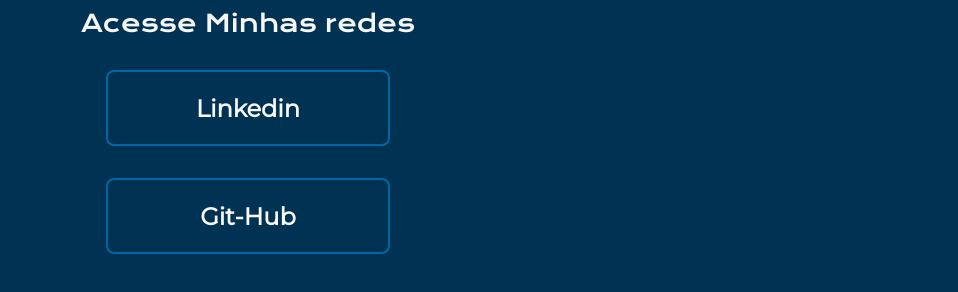
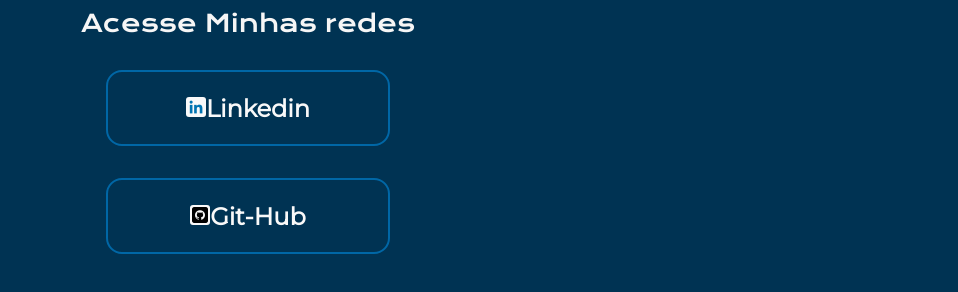
Before and after one commit to pbigai/html-css-alura, a plain HTML site: page index.html in a window 1280 px wide. Shown: the part 570-862 px from the top of the page, without its empty margins (161-1119 px from the left). Drawn offline with nearby package versions, Linux system fonts and the light colour scheme.

Commit message:
Atualizando layout

```diff
--- a/index.html
+++ b/index.html
@@ -27,8 +27,8 @@
                 React, Html e CSS. Ajudo no desenvolvimento focado para o cliente no ROMICONNECT.</p>
             <div class="apresentacao__links">
                 <h2 class="apresentacao__links__subtitulo">Acesse Minhas redes </h2>
-                <a class="apresentacao__links__link" href="https://www.w3schools.com/html/default.asp">Linkedin</a>
-                <a class="apresentacao__links__link" href="https://www.w3schools.com/html/default.asp">Git-Hub</a>
+                <a class="apresentacao__links__link" href="https://www.w3schools.com/html/default.asp"><img class="apresentacao__links__icone" src="assets\linkedin.png">Linkedin</a>
+                <a class="apresentacao__links__link" href="https://www.w3schools.com/html/default.asp"><img class="apresentacao__links__icone" src="assets\github.png">Git-Hub</a>
             </div>
         </section>
         <img class="apresentacao__imagem" src="assets\logo_romi_colorido_transparente.png" alt="Logo ROMI CONNECT">
--- a/style.css
+++ b/style.css
@@ -68,11 +68,11 @@
     font-family: 'Montserrat', sans-serif;
 }
 
-.apresentacao__links__link {
-    border: 2px solid #0067A6;
+.apresentacao__links__link:hover {
+    border: 2px solid #0290e9;
     width: 280px;
     text-align: center;
-    border-radius: 8px;
+    border-radius: 16px;
     font-size: 24px;
     font-weight: 600;
     padding: 21.5px 0;
@@ -81,6 +81,12 @@
     font-family: 'Montserrat', sans-serif;
 }
 
+.apresentacao__links__icone {
+    background-color: #f9f9f9;
+    border-radius: 3px;
+    padding: 2px;
+}
+
 .apresentacao__imagem {
     width: 50%;
     background-color: #f6f6f6;
```
Also changed, not shown: assets/github.png (added), assets/linkedin.png (added).
